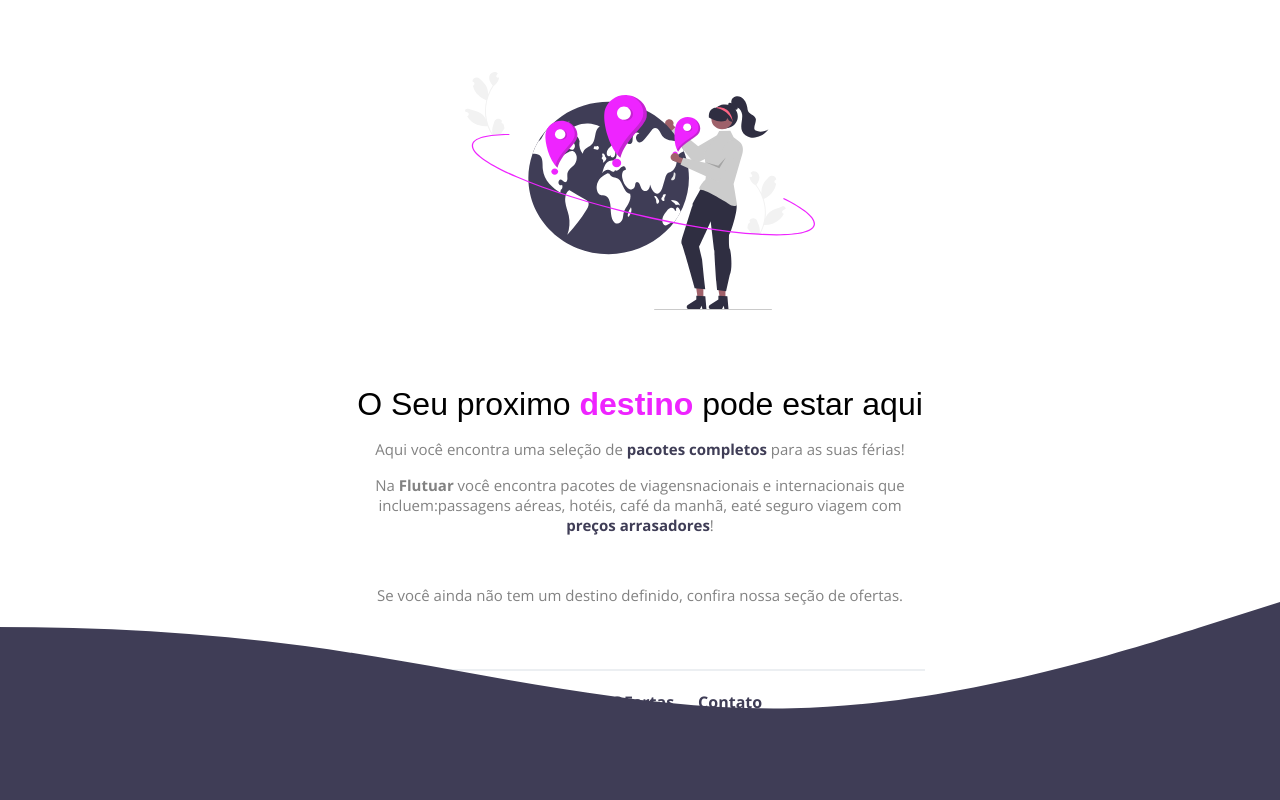
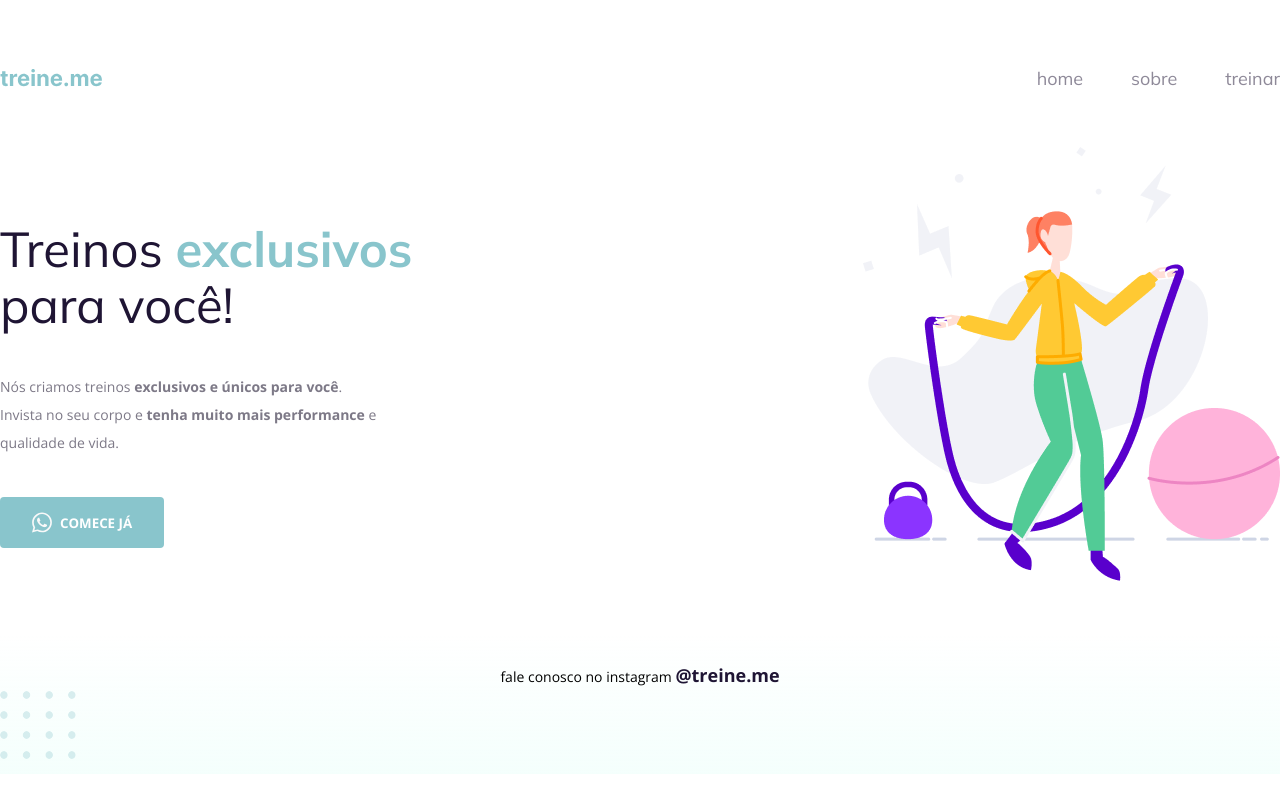
Before and after one commit to Danilitoxp/ExplorerProjeto2, a plain HTML site: page index.html in a window 1280 px wide. Drawn offline with nearby package versions, Linux system fonts and the light colour scheme.

Commit message:
Add files via upload

```diff
--- a/index.html
+++ b/index.html
@@ -1,39 +1,58 @@
 <!DOCTYPE html>
-<html lang="en">
+<html lang="pt-br">
 <head>
+    <link rel="preconnect" href="https://fonts.googleapis.com">
+    <link rel="preconnect" href="https://fonts.gstatic.com" crossorigin>
     <meta charset="UTF-8">
-    <meta name="viewport"
-    content="width=device-width, initial-scale=1.0">
-    <title>Flutuar | Pacotes completos</title>
+    <meta name="viewport" content="width=device-width, initial-scale=1.0">
+    <title>Treine me</title>
     <link rel="stylesheet" href="style.css">
-    <link rel="preconnect" href="https://fonts.googleapis.com">
-    <link rel="preconnect" href="https://fonts.gstatic. com" crossorigin>
-    <link href="https://fonts.googleapis.com/css2?  family=Dosis:wght@500;700&family=Open+Sans:wght@400;  700&display=swap" rel="stylesheet">
-    <link rel="shortcut icon" href="/imagens/Favicon.png" type="image/x-icon">
+    <link href="https://fonts.googleapis.com/css2?family=Mulish:wght@400;700&family=Open+Sans:wght@400;700&display=swap"    rel="stylesheet">
 </head>
 <body>
-    <div class="heading">
 
-        <img src="/imagens/img1.svg" alt="imagemdoprojeto">
+    <div class="container">
 
-    <h1>O Seu proximo <span><strong>destino</strong></span> pode estar aqui</h1>
+        <nav>
+            <a id="logo" href="">
+            <img src="/images/logo.svg" alt="Treine.me">
+            </a>
 
-    <p>Aqui você encontra uma seleção de <span><strong>pacotes completos</strong></span> para as suas férias!</p>
-    <p>
-    Na <strong>Flutuar</strong> você encontra pacotes de viagensnacionais e internacionais que <br> incluem:passagens aéreas, hotéis, café da manhã, eaté seguro viagem com <br><span><strong>preços arrasadores</strong></span>!
-    </p>
-    <br>
-    <p>Se você ainda não tem um destino definido, confira nossa seção de ofertas.</p>
+                <ul>
+                    <li><a href="#">home</a></li>
+                    <li><a href="#">sobre</a></li>
+                    <li><a href="#">treinar</a></li>
+                </ul>
+
+        </nav>
+
+        <main>
+
+            <section>
+                <h1>Treinos <span>exclusivos</span>
+                    para você!</h1>
+
+                <p>
+                    Nós criamos treinos <strong>exclusivos e únicos para você</strong>.<br>
+                    Invista no seu corpo e <strong>tenha muito mais performance</strong> e<br>
+                    qualidade de vida.
+                </p>
+
+                <button>
+                    <img src="/images/whats.svg" alt="icone do whatsapp">
+                    comece já
+                </button>
+            </section>
+
+            <img src="/images/img.png" alt="Mulher Fazendo Exercicios">
+
+        </main>
+        <footer>
+            fale conosco no instagram <a href="#" target="_blank">@treine.me</a>
+        </footer>
     </div>
 
-    <div id="footer">
-        <div class="line"></div>
+    <img src="/images/balls.svg" alt="imagem de bolinhas">
 
-        <a href="#">Destinos</a>
-        <a href="#">OFertas</a>
-        <a href="#">Contato</a>
-    </div>
-
-    <img id="moldura" src="/imagens/Wave.svg" alt="moldura de baixo">
 </body>
 </html>
--- a/style.css
+++ b/style.css
@@ -1,63 +1,108 @@
-* {
+body {
+    font-family: 'Open Sans', sans-serif;
+    margin: 0;
+    background: linear-gradient(180deg, rgba(227, 255, 248, 0.00) 82.08%, rgba(227, 255, 248, 0.38) 100%);
+    min-width: 100vh;
+}
+
+.container {
+    width: 1280px;
+    margin: 65px auto 0;
+}
+
+nav {
+    color: white;
+    font-family: 'Mulish', sans-serif;
+    display: flex;
+    justify-content: space-between;
+    align-items: center;
+    margin-bottom: 55px;
+}
+
+ul {
+    font-family: 'Mulish', sans-serif;
+    display: flex;
+    gap: 48px;
+    list-style: none;
+    margin:  0;
     padding: 0;
-    margin: 0;
+}
+
+a {
+    text-decoration: none;
+    color: #1f1534;
+    font-size: 18px;
+}
+
+ul li a {
+    opacity: 0.5;
+}
+
+ul li a:hover {
+    opacity: 1;
+    font-weight: bold;
+}
+
+h1, ul {
+    font-family: 'Mulish', sans-serif;
+}
+
+main {
+    display: flex;
+    align-items: center;
+    justify-content: space-between;
 }
 
 h1 {
-    font-family: 'Doris', sans-serif;
+    font-size: 49px;
+    line-height: 56px;
+    color: #1f1534;
     font-weight: normal;
-    font-size: 32px;
+    width: 490px;
 }
 
-body {
-    background: white;
-    text-align: center;
-}
-
-.heading img {
-    margin: 72px
-}
-
-a {
-    font-family: 'Open Sans', sans-serif;
-    color: #3F3D56;
+h1 span{
+    color: #89c5cc;
     font-weight: bold;
-    text-decoration: none;
-    margin: 0 10px 40px;
-}
-
-a:hover {
-    color: #EE24FF;
-}
-
-h1 span {
-    color: #EE24FF;
-}
-
-span, p {
-    color: #3F3D56;
 }
 
 p {
-    font-family: 'Open Sans', sans-serif;
-    font-size: 15px;
-    margin: 16px;
-    color: #828282;
+    font-size: 14px;
+    line-height: 28px;
+    color: #7d7987;
+    margin: 40px 0;
 }
 
-.line {
-    width: 568px;
-    margin: 0 auto 20px;
-    border: 1px #ECEFF2 solid;
+button {
+    text-transform: uppercase;
+    font-family: 'Open Sans', sans-serif;
 }
 
-body #moldura{
-    position: fixed;
-    width: 1950px;
-    bottom: 0;
-    right: 0;
+footer {
+    font-size: 14px;
+    line-height: 28px;
+    text-align: center;
+    margin-top: 80px;
 }
 
-#footer {
-    margin-top: 64px;
+footer a {
+    font-weight: bold;
 }
+
+button {
+    gap: 8px;
+    display: flex;
+    align-items: center;
+    font-weight: bold;
+    color: white;
+    background-color: #89c5cc;
+    border-radius: 4px;
+    padding: 15px 32px;
+    border:  none;
+    cursor: pointer;
+}
+
+button:hover {
+    transition: 0.5s;
+    background-color: #00b8cc;
+}
```
Also changed, not shown: script.js (added, +17 -0 lines), images/balls.svg (added), images/img.png (added), images/img.svg (added), images/logo.svg (added), images/preview.jpg (added), images/whats.svg (added), preview.jpg (added).
